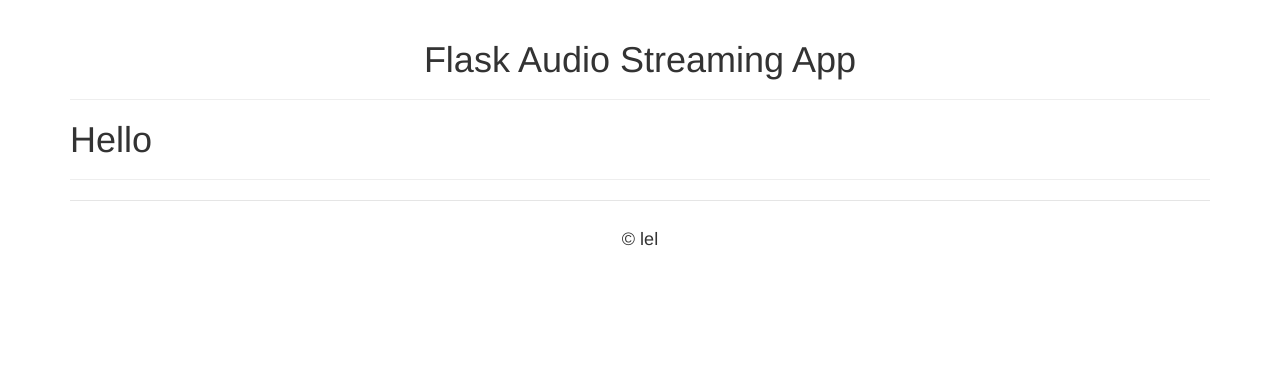
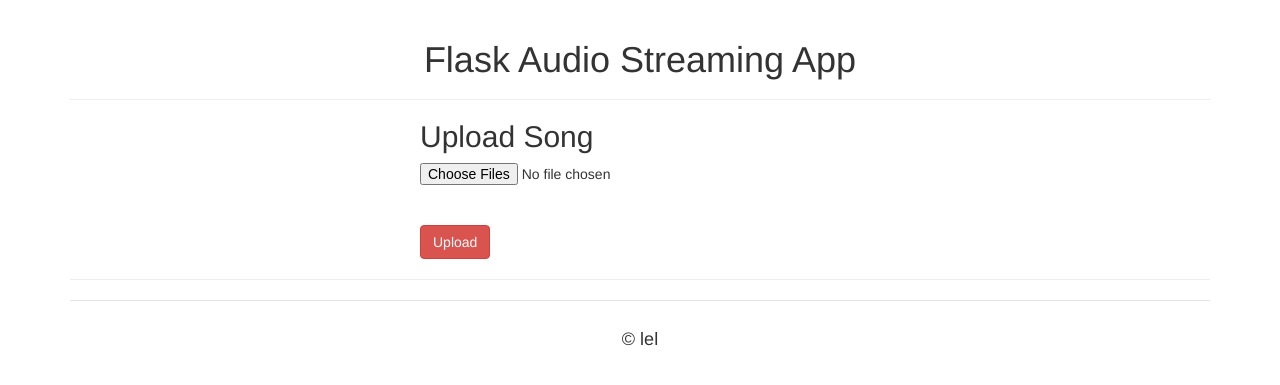
Before and after one commit to frncscgmz/musicstream-flask, a Flask app: page /upload in a window 1280 px wide. Shown: the top 385 px of the page. Run offline with Flask 2, Linux system fonts and the light colour scheme.

Commit message:
New index with upload

```diff
--- a/app/templates/index.html
+++ b/app/templates/index.html
@@ -2,6 +2,33 @@
 
 {% block content %}
 
-<h1>Hello</h1>
+{% if filename %}
 
+<div>
+   <h2>Song : {{ filename }}</h2>
+   <div class="hero-unit">
+      <audio class="audio" controls>
+      <source src="uploads/{{ filename }}" type="audio/mpeg">
+      </audio><hr/>
+
+      <p>
+      <a href="{{ url_for('index') }}" class="btn btn-primary">Home</a>
+      <a href="/uploads/{{ filename }}" class="btn btn-info">Download</a>
+      <a href="{{ url_for('upload_file') }} " class="btn btn-danger">Upload Another</a>
+      </p>
+
+   </div>
+</div>
+
+{% else %}
+
+<div class="form-audio">
+    <h2>Upload Song</h2>
+    <form action="{{ url_for('upload_file') }}" method="post" enctype="multipart/form-data">
+        <input type="file" name="file" class="button" multiple> <br/><br/>
+        <input type="submit" value="Upload" class="btn btn-danger">
+      </form>
+</div>
+
+{% endif %}
 {% endblock %}
--- a/app/views.py
+++ b/app/views.py
@@ -18,6 +18,6 @@ def upload_file():
    return render_template('index.html')
 
 @app.route('/uploads/')
-def uploaded_file(filaname):
+def uploaded_file(filename):
    return send_from_directory(app.config['UPLOAD_FOLDER'],
          filename, as_attachment=True)
```
Also changed, not shown: 1 other file.
